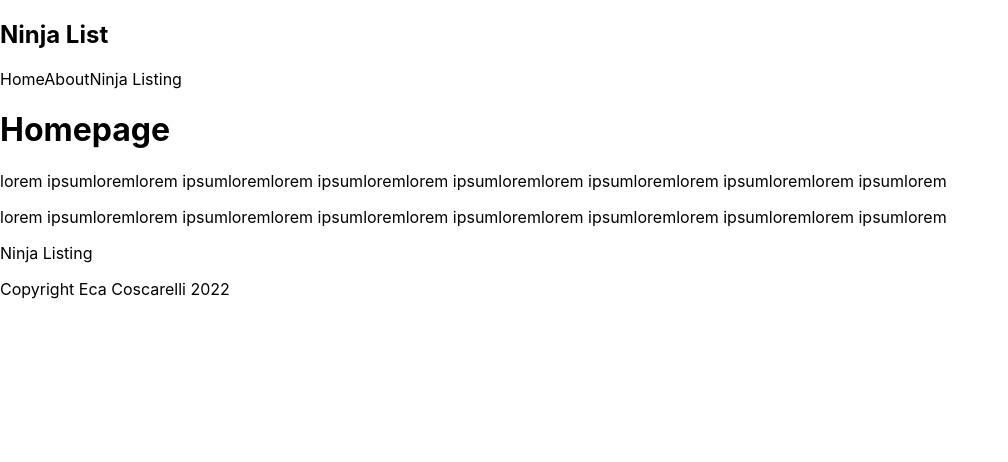
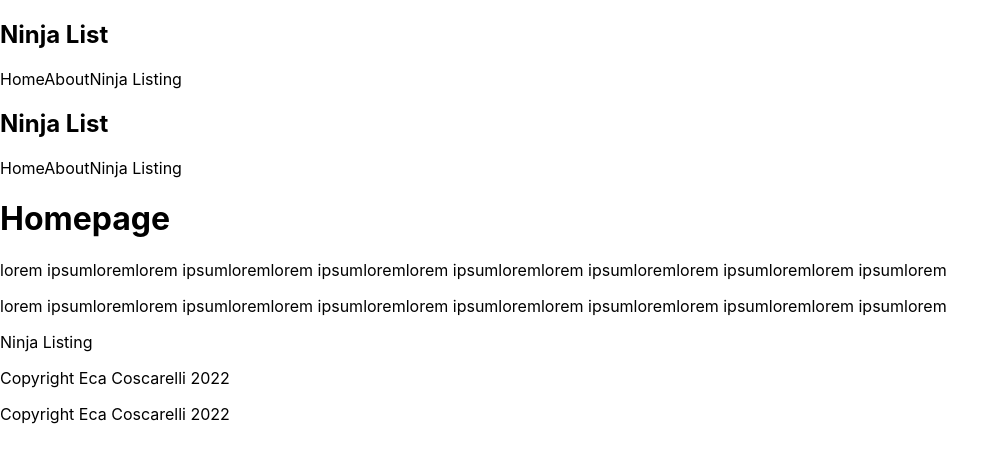
Before and after one commit to EcaCosca/universoactis, a Next.js app: page / in a window 1280 px wide. Shown: the top 462 px of the page, without its empty margins (0-1008 px from the left). Built offline with nearby package versions, Linux system fonts and the light colour scheme.

Commit message:
Layout done

```diff
--- /dev/null
+++ b/components/Layout.js
@@ -0,0 +1,14 @@
+import Footer from "./Footer"
+import Navbar from "./Navbar"
+
+const Layout = ({children}) => {
+  return (
+    <div>
+        <Navbar />
+        {children}
+        <Footer/>
+    </div>
+  )
+}
+
+export default Layout
--- a/pages/_app.js
+++ b/pages/_app.js
@@ -1,7 +1,12 @@
+import Layout from '../components/Layout'
 import '../styles/globals.css'
 
 function MyApp({ Component, pageProps }) {
-  return <Component {...pageProps} />
+  return (
+    <Layout>
+      <Component {...pageProps} />
+    </Layout>
+  )
 }
 
 export default MyApp
```
